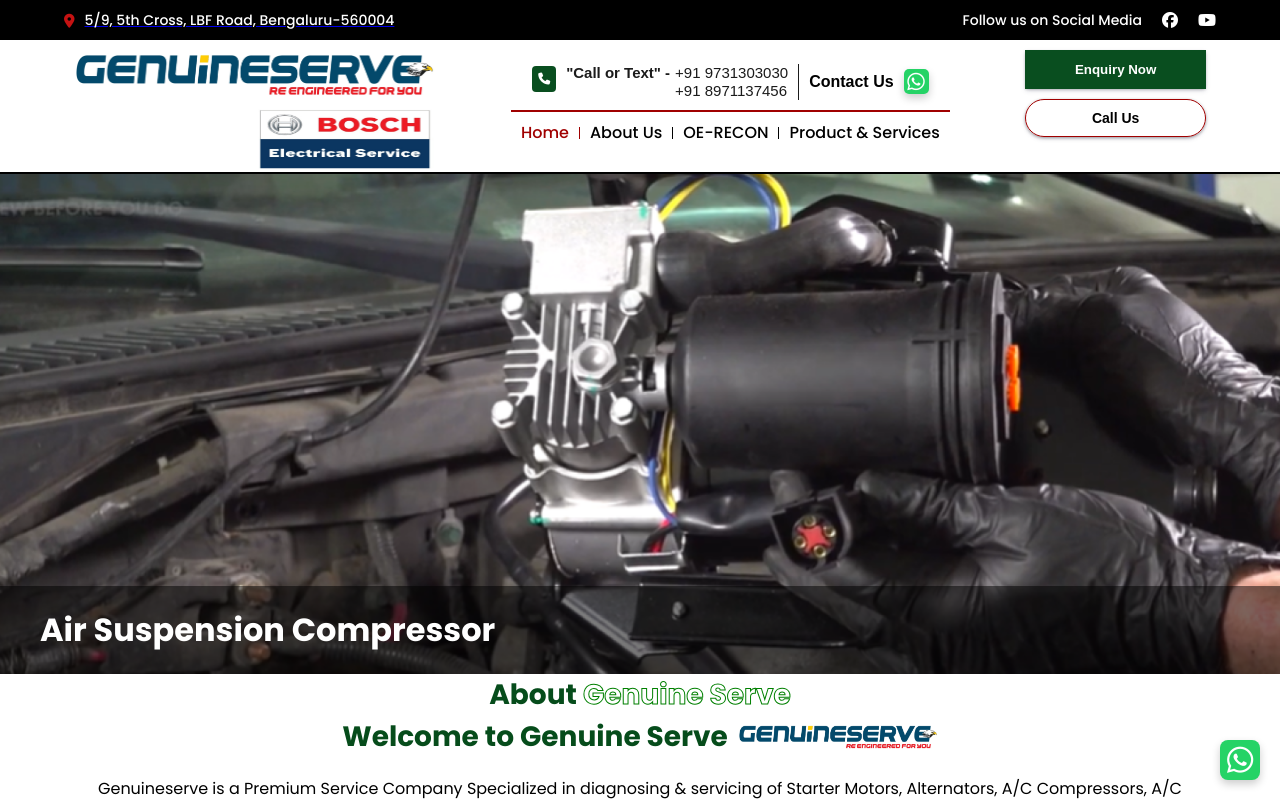
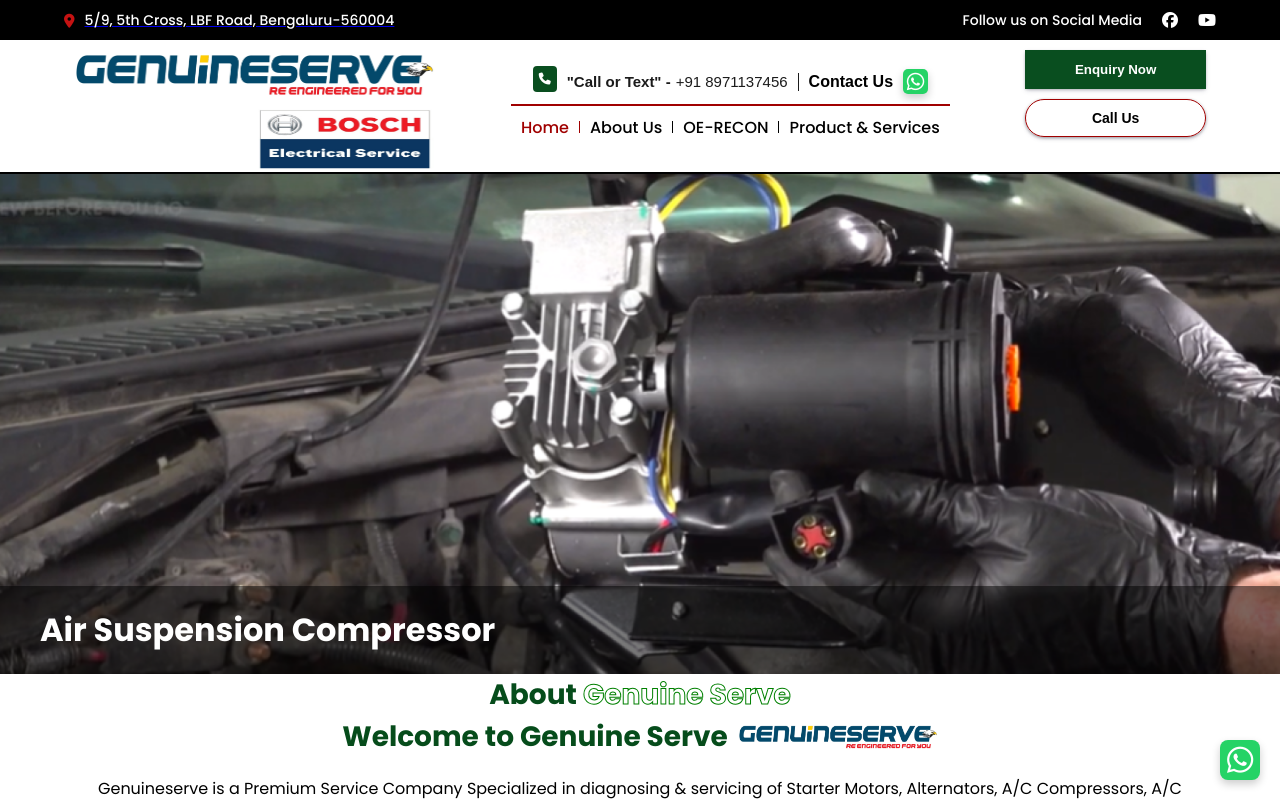
Before and after one commit to Narendrakumargenuine/Genuine_Client, a React (Create React App) app: page / in a window 1280 px wide. Shown: the top 801 px of the page. Built offline with nearby package versions, Linux system fonts and the light colour scheme.

Commit message:
logo size increament done

```diff
--- a/src/Component/Navbar.js
+++ b/src/Component/Navbar.js
@@ -61,7 +61,7 @@ const Navbar = () => {
                   <p className="call">
                     "Call or Text" -
                     <div>
-                    <p className="number" onClick={handleCallClick}>+91 9731303030</p>
+
                     <p className="number" onClick={handleCallClick1}>+91 8971137456</p>
                     </div>
                   </p>
```
